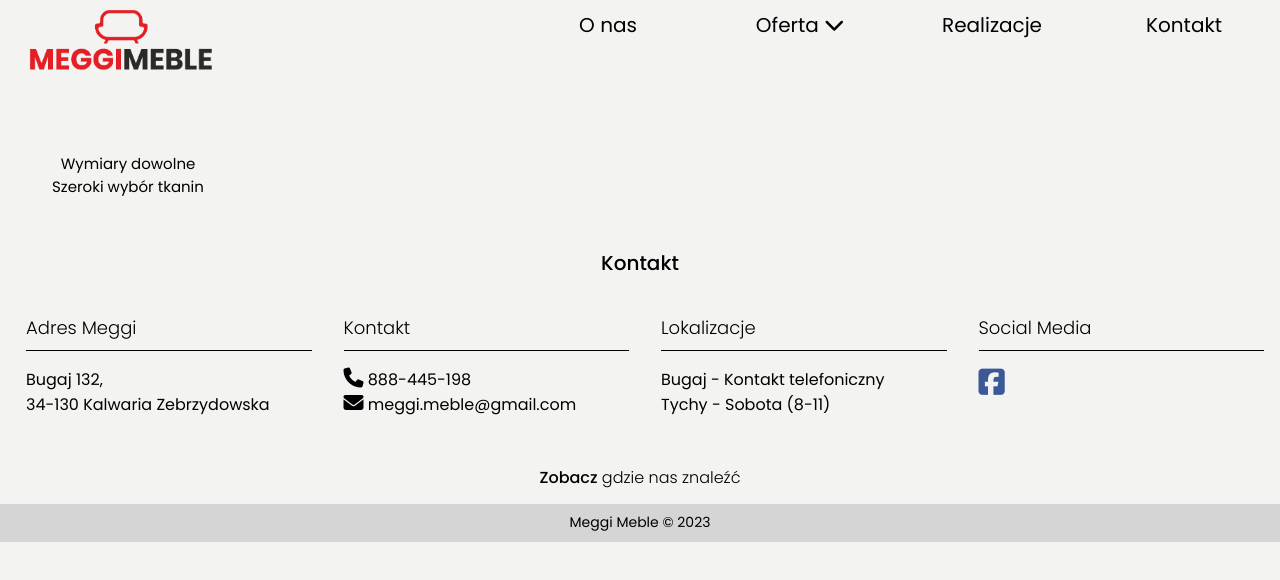
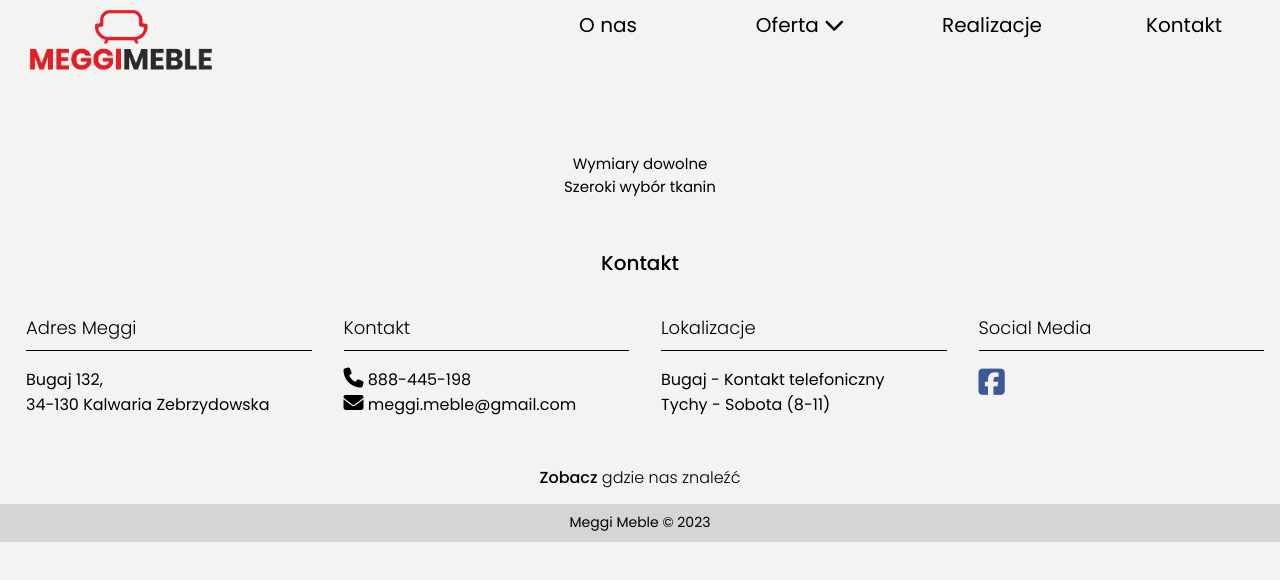
Before and after one commit to azmuda94/shopMeggi, a website: page produkt.html in a window 1280 px wide. Drawn offline with nearby package versions, Linux system fonts and the light colour scheme; no server answers.

Commit message:
Fixed style in container-furniture selector

```diff
--- a/src/sass/mebel.scss
+++ b/src/sass/mebel.scss
@@ -173,6 +173,9 @@ h4.contact-list-title {
 	#page {
 		.container-furniture {
 			display: flex;
+			flex-direction: column;
+			justify-items: center;
+			align-items: center;
 			.photo {
 				width: 100%;
 			}
@@ -327,6 +330,8 @@ h4.contact-list-title {
 		.container-furniture {
 			display: flex;
 			flex-direction: column;
+			justify-items: center;
+			align-items: center;
 
 			.photo {
 				display: flex;
```
Also changed, not shown: dist/css/mebel.min.css.
